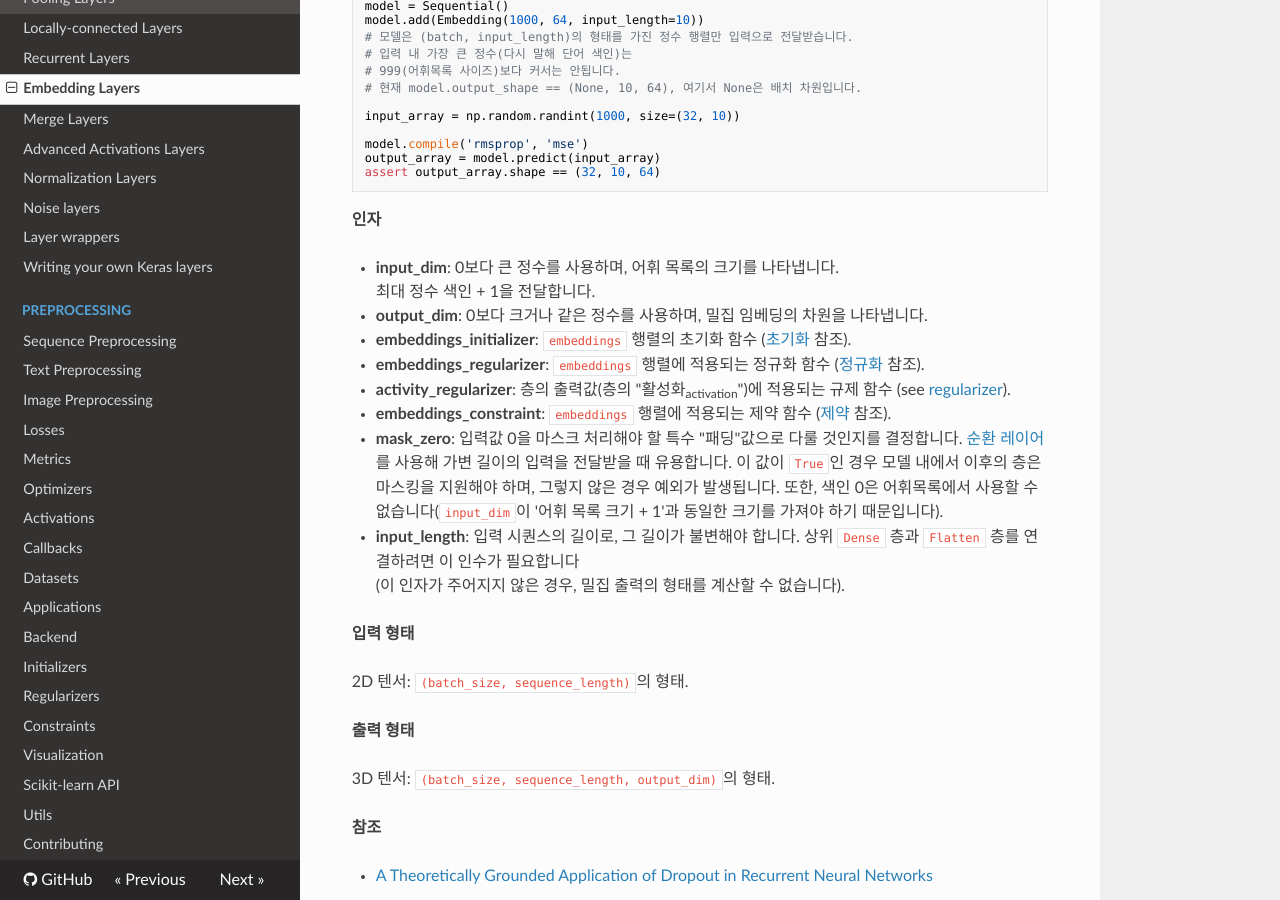
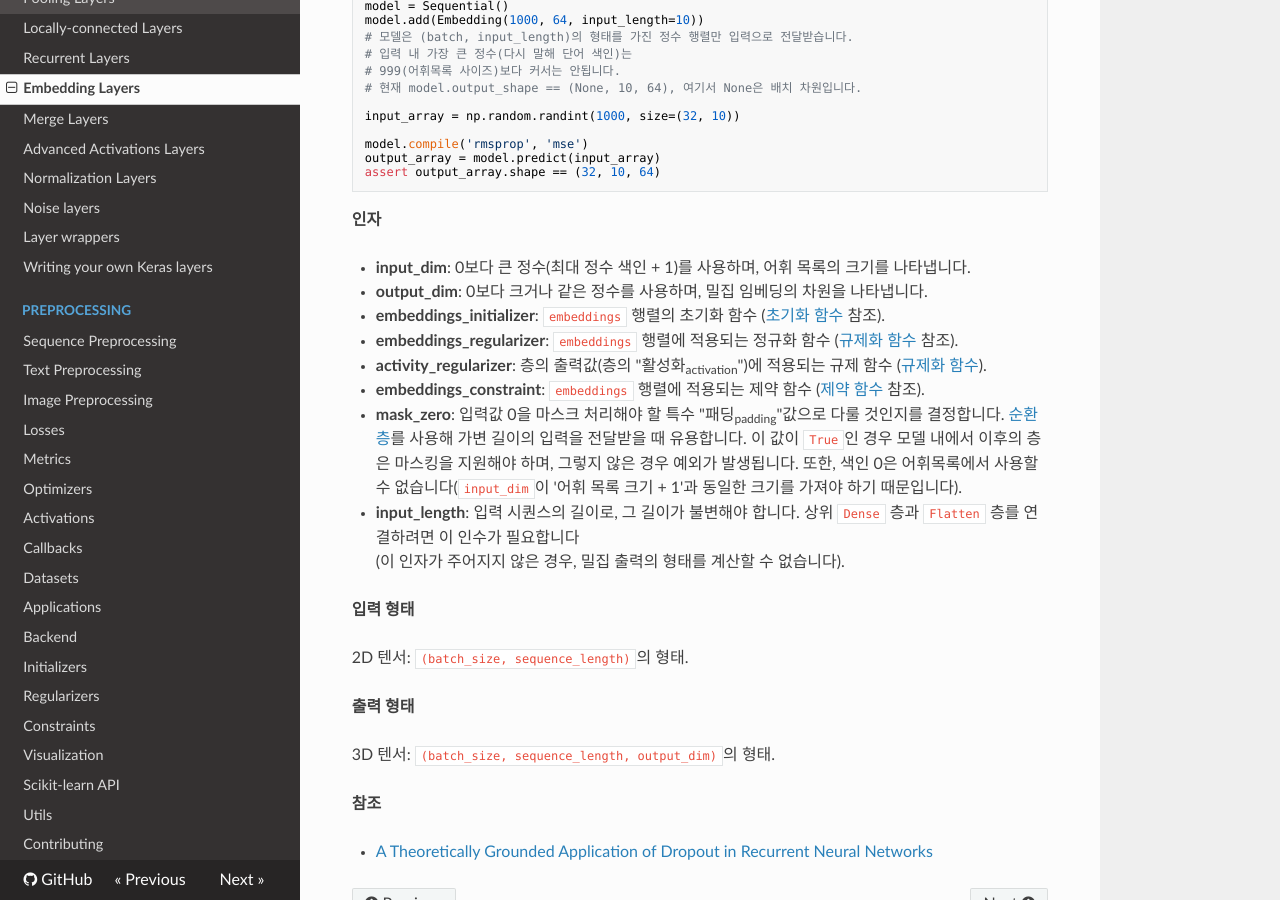
Before and after one commit to keras-team/keras-docs-ko, an MkDocs documentation site: the page built from sources/layers/embeddings.md, in a window 1280 px wide and 900 px high, scrolled down 366 px. Built offline with MkDocs 1.6.1, drawn with Linux system fonts in a browser that asks for light colours; nearby versions of some CDN libraries.

Commit message:
Update embeddings.md
[~] 부분 + 번역 안된 부분 수정했습니다.

감사합니다.

```diff
--- a/sources/layers/embeddings.md
+++ b/sources/layers/embeddings.md
@@ -30,22 +30,21 @@ assert output_array.shape == (32, 10, 64)
 
 __인자__
 
-- __input_dim__: 0보다 큰 정수를 사용하며, 어휘 목록의 크기를 나타냅니다.
-최대 정수 색인 + 1을 전달합니다.
+- __input_dim__: 0보다 큰 정수(최대 정수 색인 + 1)를 사용하며, 어휘 목록의 크기를 나타냅니다.
 - __output_dim__: 0보다 크거나 같은 정수를 사용하며, 밀집 임베딩의 차원을 나타냅니다.
 - __embeddings_initializer__: `embeddings` 행렬의 초기화 함수
-    ([초기화](../initializers.md) 참조).
+    ([초기화 함수](../initializers.md) 참조).
 - __embeddings_regularizer__: `embeddings` 행렬에 적용되는
     정규화 함수
-    ([정규화](../regularizers.md) 참조).
+    ([규제화 함수](../regularizers.md) 참조).
 - __activity_regularizer__: 층의 출력값(층의 "활성화<sub>activation</sub>")에 적용되는 규제 함수
-    (see [regularizer](../regularizers.md)).
+    ([규제화 함수](../regularizers.md)).
 - __embeddings_constraint__: `embeddings` 행렬에 적용되는
     제약 함수
-    ([제약](../constraints.md) 참조).
-- __mask_zero__: 입력값 0을 마스크 처리해야 할 특수 "패딩"값으로
+    ([제약 함수](../constraints.md) 참조).
+- __mask_zero__: 입력값 0을 마스크 처리해야 할 특수 "패딩<sub>padding</sub>"값으로
     다룰 것인지를 결정합니다.
-    [순환 레이어](recurrent.md)를 사용해 가변
+    [순환 층](recurrent.md)를 사용해 가변
     길이의 입력을 전달받을 때 유용합니다.
     이 값이 `True`인 경우 모델 내에서 이후의 층은
     마스킹을 지원해야 하며, 그렇지 않은 경우 예외가 발생됩니다.
```
